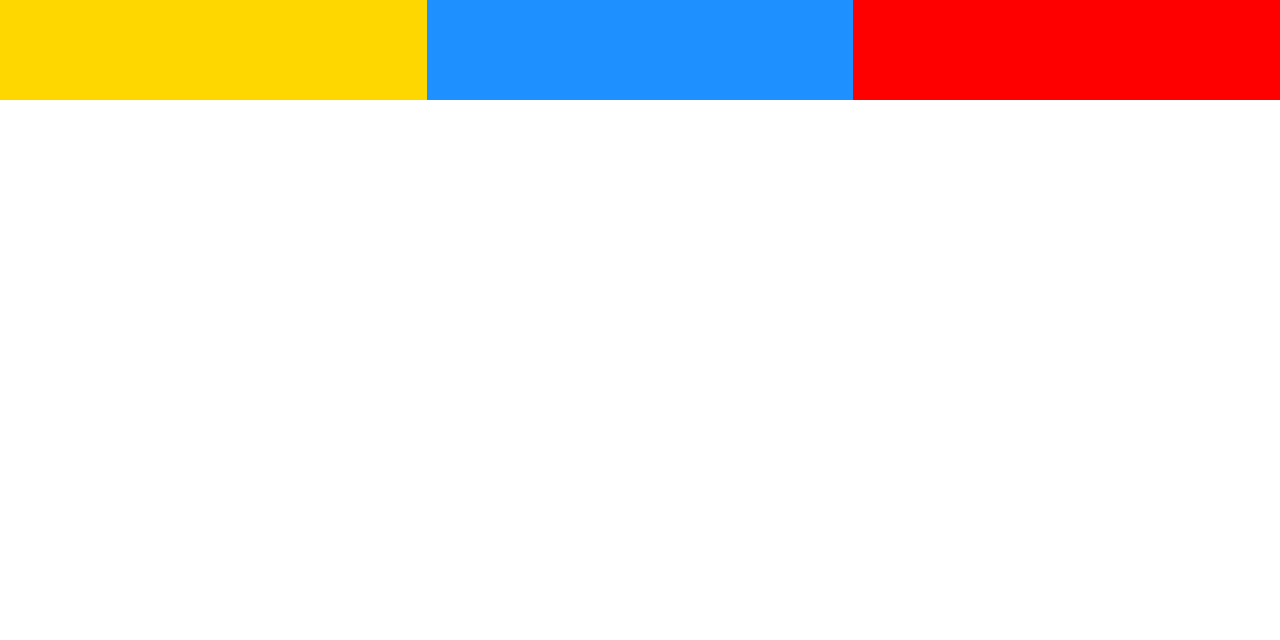
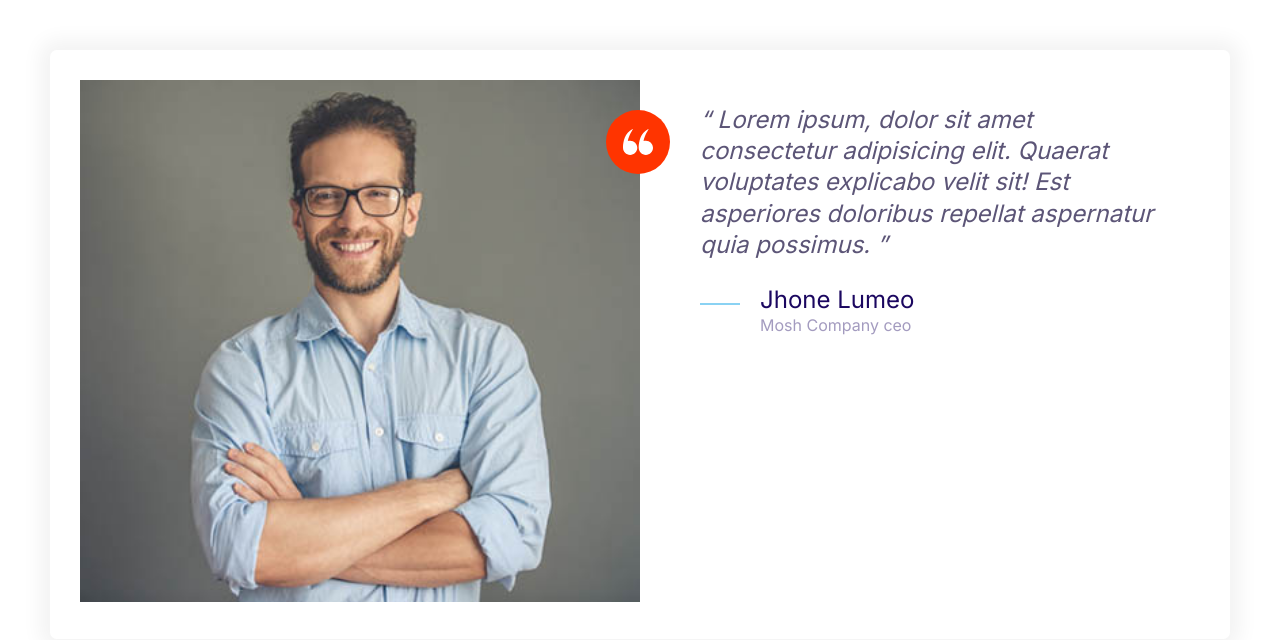
Before and after one commit to j-amiu/Moshiffy, a plain HTML site: page index.html in a window 1280 px wide. Drawn offline with Linux system fonts and the light colour scheme.

Commit message:
Build the testimonial component

```diff
--- a/css/styles.css
+++ b/css/styles.css
@@ -165,8 +165,17 @@ a{
     height: 40px;
 }
 
+.icon--small{
+    width: 30px;
+    height: 30px;
+}
+
 .icon--primary{
     fill: var(--color-primary);
+}
+
+.icon--white{
+    fill: #fff;
 }
 
 .icon-container{
@@ -177,6 +186,10 @@ a{
     height: 64px;
     justify-content: center;
     width: 64px;
+}
+
+.icon-container--accent{
+    background: var(--color-accent);
 }
 
 /* Buttons */
@@ -413,9 +426,9 @@ a{
 }
 
 .quote__organization{
+    color: var(--color-headings);
     font-size: 2rem;
     font-style: normal;
-    color: var(--color-headings);
     opacity: .4;
 }
 
@@ -456,3 +469,34 @@ a{
         grid-template-columns: repeat(3, 1fr);
     }
 }
+
+/* Testimonials */
+
+.testimonial{
+    padding: 3rem;
+}
+
+.testimonial__image{
+    position: relative;
+}
+
+.testimonial__image > .icon-container{
+    position: absolute;
+    right: -30px;
+    top: 3rem;
+}
+
+.testimonial__image > img{
+    width: 100%;
+}
+
+@media screen and (min-width: 768px){
+    .testimonial .quote,
+    .testimonial .quote__author{
+        font-size: 2.4rem;
+    }
+
+    .testimonial .quote{
+        margin-left: 6rem;
+    }
+}
--- a/index.html
+++ b/index.html
@@ -14,11 +14,38 @@
     <link rel="stylesheet" href="css/normalize.css" />
     <link rel="stylesheet" href="css/styles.css" />
   </head>
-  <body>
-    <div class="grid grid--1X3">
-      <div style="height: 100px; background: gold"></div>
-      <div style="height: 100px; background: dodgerblue"></div>
-      <div style="height: 100px; background: red"></div>
+  <body style="padding: 5rem">
+    <div class="card testimonial">
+      <div class="grid grid--1X2">
+        <div class="testimonial__image">
+          <img src="images/testimonial.jpg" alt="A happy, smiling customer." />
+          <span class="icon-container icon-container--accent">
+            <svg class="icon icon--white icon--small">
+              <use xlink:href="images/sprite.svg#quotes"></use>
+            </svg>
+          </span>
+        </div>
+        <blockquote class="quote">
+          <p class="quote__text">
+            Lorem ipsum, dolor sit amet consectetur adipisicing elit. Quaerat
+            voluptates explicabo velit sit! Est asperiores doloribus repellat
+            aspernatur quia possimus.
+          </p>
+          <footer>
+            <div class="media">
+              <div class="media__image">
+                <svg class="icon icon--primary quote__line">
+                  <use xlink:href="images/sprite.svg#line"></use>
+                </svg>
+              </div>
+              <div class="media__body">
+                <h3 class="media__title quote__author">Jhone Lumeo</h3>
+                <p class="quote__organization">Mosh Company ceo</p>
+              </div>
+            </div>
+          </footer>
+        </blockquote>
+      </div>
     </div>
   </body>
 </html>
```
Also changed, not shown: components/testimonial.html (added, +34 -0 lines), images/testimonial.jpg (added).
